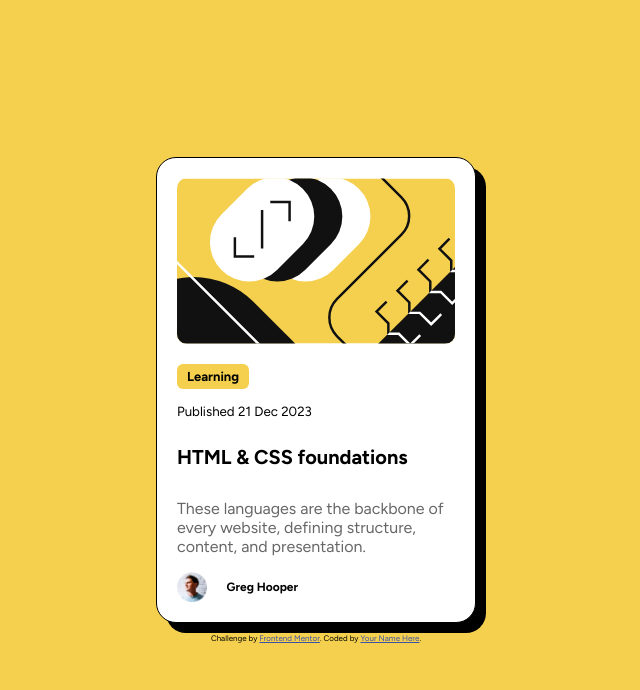
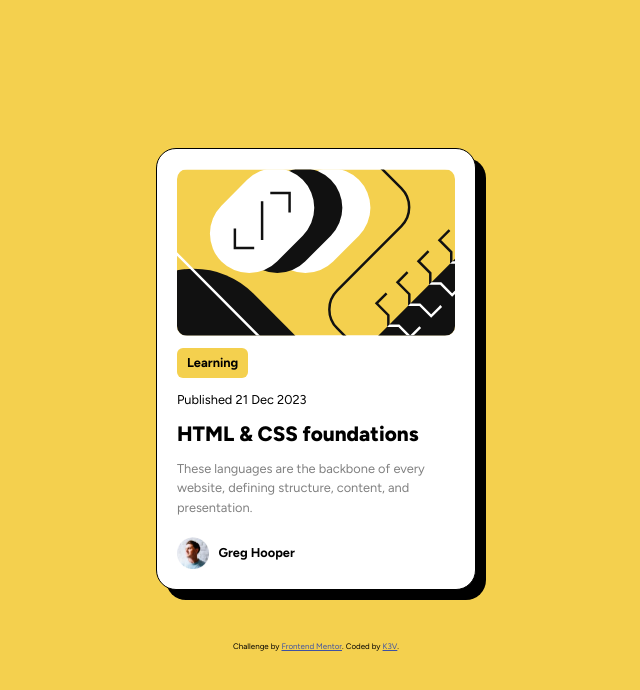
Before and after one commit to KevinBlyweert/FEM-blog-preview, a plain HTML site: page index.html in a window 1280 px wide. Shown: the whole page, without its empty margins (324-964 px from the left). Drawn offline with Linux system fonts and the light colour scheme.

Commit message:
semantic fixes and better css thanks to advices

```diff
--- a/index.html
+++ b/index.html
@@ -7,6 +7,7 @@
   <!-- displays site properly based on user's device -->
 
   <link rel="icon" type="image/png" sizes="32x32" href="./assets/images/favicon-32x32.png">
+  <link rel="stylesheet" href="reset.css">
   <link rel="stylesheet" href="styles.css">
   <link rel="preconnect" href="https://fonts.googleapis.com">
   <link rel="preconnect" href="https://fonts.gstatic.com" crossorigin>
@@ -17,10 +18,13 @@
   <!-- Feel free to remove these styles or customise in your own stylesheet 👍 -->
   <style>
     .attribution {
-      font-size: 8px;
+      font-size: .5rem;
       text-align: center;
       margin-top: 10px;
-      a{font-size: 8px;}
+
+      a {
+        font-size: 8px;
+      }
     }
 
     .attribution a {
@@ -31,19 +35,26 @@
 
 <body>
 
-  <div class="card">
-    <img src="./assets/images/illustration-article.svg" alt="Card illustration" id="card_img">
-    <span id="card_tag">Learning</span>
-    <p id="card_date">Published 21 Dec 2023</p>
-    <h1 id="card_title">HTML &amp; CSS foundations</h1>
-    <p id="card_text">These languages are the backbone of every website, defining structure, content, and presentation.</p>
-    <div id="card_author"><img src="./assets/images/image-avatar.webp" alt="Author pic" id="author_pic">Greg Hooper</div>
-  </div>
+  <main>
+    <div class="card">
+      <img src="./assets/images/illustration-article.svg" alt="Card illustration" class="card_img">
+      <p class="tag">Learning</p>
+      <p class="card_date">Published <time datetime="2023-12-21">21 Dec 2023</time></p>
+      <h1 class="card_title"><a href="">HTML &amp; CSS foundations</a></h1>
+      <p class="card_text">These languages are the backbone of every website, defining structure, content, and
+        presentation.</p>
+      <div class="card_author"><img src="./assets/images/image-avatar.webp" alt="Author pic" id="author_pic">
+        <p>Greg Hooper</p>
+      </div>
+    </div>
+  </main>
 
-  <div class="attribution">
-    Challenge by <a href="https://www.frontendmentor.io?ref=challenge" target="_blank">Frontend Mentor</a>.
-    Coded by <a href="#">Your Name Here</a>.
-  </div>
+  <footer class="attribution">
+    <p>
+      Challenge by <a href="https://www.frontendmentor.io?ref=challenge" target="_blank">Frontend Mentor</a>.
+      Coded by <a href="#">K3V</a>.
+    </p>
+  </footer>
 </body>
 
 </html>
--- /dev/null
+++ b/reset.css
@@ -0,0 +1,90 @@
+/* Box sizing rules */
+*,
+*::before,
+*::after {
+    box-sizing: border-box;
+}
+
+/* Prevent font size inflation */
+html {
+    -moz-text-size-adjust: none;
+    -webkit-text-size-adjust: none;
+    text-size-adjust: none;
+}
+
+/* Remove default margin in favour of better control in authored CSS */
+body,
+h1,
+h2,
+h3,
+h4,
+p,
+figure,
+blockquote,
+dl,
+dd {
+    margin-block-end: 0;
+}
+
+/* Remove list styles on ul, ol elements with a list role, which suggests default styling will be removed */
+ul[role='list'],
+ol[role='list'] {
+    list-style: none;
+}
+
+/* Set core body defaults */
+body {
+    min-height: 100vh;
+    line-height: 1.5;
+}
+
+/* Set shorter line heights on headings and interactive elements */
+h1,
+h2,
+h3,
+h4,
+button,
+input,
+label {
+    line-height: 1.1;
+}
+
+/* Balance text wrapping on headings */
+h1,
+h2,
+h3,
+h4 {
+    text-wrap: balance;
+}
+
+/* A elements that don't have a class get default styles */
+a:not([class]) {
+    text-decoration-skip-ink: auto;
+    color: currentColor;
+}
+
+/* Make images easier to work with */
+img,
+picture {
+    max-width: 100%;
+    display: block;
+}
+
+/* Inherit fonts for inputs and buttons */
+input,
+button,
+textarea,
+select {
+    font-family: inherit;
+    font-size: inherit;
+}
+
+/* Make sure textareas without a rows attribute are not tiny */
+textarea:not([rows]) {
+    min-height: 10em;
+}
+
+/* Anything that has been anchored to should have extra scroll margin */
+:target {
+    scroll-margin-block: 5ex;
+}
--- a/styles.css
+++ b/styles.css
@@ -1,23 +1,17 @@
 * {
-    box-sizing: border-box;
     font-family: "Figtree", sans-serif;
-    font-size: 16px;
-}
-
-html,
-body {
-    height: 100vh;
-    width: 100vw;
 }
 
 body {
     margin: 0;
-    padding: 0;
+    padding: 1rem;
     background-color: hsl(47, 88%, 63%);
     display: flex;
     flex-direction: column;
     justify-content: center;
     align-items: center;
+    min-height: 100svh;
+    gap: 2rem;
 }
 
 .card {
@@ -25,32 +19,37 @@ body {
     flex-direction: column;
     justify-content: space-between;
     background-color: #fff;
-    width: 320px;
     border-radius: 20px;
+    max-width: 20rem;
     padding: 20px;
     border: 1px solid black;
     box-shadow: 10px 10px 0 black;
-    #card_img {
+
+    .card_img {
         border-radius: 10px;
         width: 100%;
-        margin-bottom: 20px;
     }
 
-    #card_tag {
+    .tag {
         width: fit-content;
         padding: 5px 10px;
         background-color: hsl(47, 88%, 63%);
-        font-size: small;
+        font-size: .8rem;
         font-weight: bold;
         border-radius: 6px;
     }
 
-    #card_date {
-        font-size: smaller;
+    .card_date {
+        font-size: .8rem;
     }
 
-    #card_title {
-        font-size: 20px;
+    .card_title {
+        font-size: 1.3rem;
+        font-weight: 800;
+
+        a {
+            text-decoration: none;
+        }
 
         &:hover {
             cursor: pointer;
@@ -58,21 +57,26 @@ body {
         }
     }
 
-    #card_text {
-        color: #666;
+    .card_text {
+        font-size: .8rem;
+        color: hsl(0, 0%, 50%);
     }
 
-    #card_author {
-        height: 30px;
+    .card_author {
         font-weight: bold;
-        font-size: 12px;
+        font-size: .8rem;
         display: flex;
         flex-direction: row;
         align-items: center;
+        margin-top: 20px;
 
         img {
-            height: 100%;
-            margin-right: 20px;
+            height: 2rem;
+            margin-right: 10px;
+        }
+
+        p {
+            margin: 0;
         }
     }
 }
```
